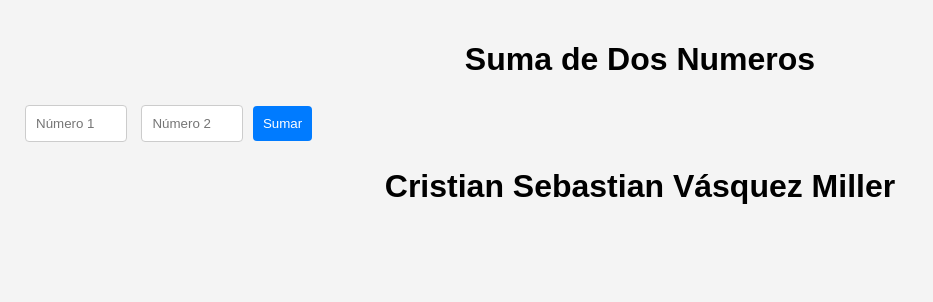
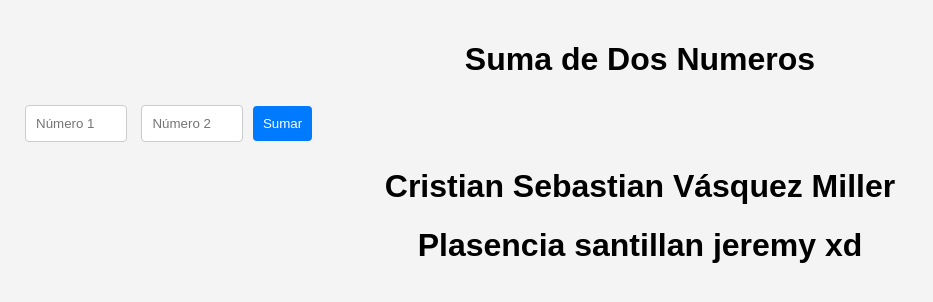
Before and after one commit to jeremyPlasencia01/gitpagespruebacambio, a plain HTML site: page index.html in a window 1280 px wide. Shown: the whole page, without its empty margins (0-933 px from the left). Drawn offline with Linux system fonts and the light colour scheme.

Commit message:
agregue texto

```diff
--- a/index.html
+++ b/index.html
@@ -14,6 +14,7 @@
     <div id="result"></div>
 
     <h1>Cristian Sebastian Vásquez Miller</h1>
+    <h1>Plasencia santillan jeremy xd</h1>
 
     <script src="script.js"></script>
 </body>
```
